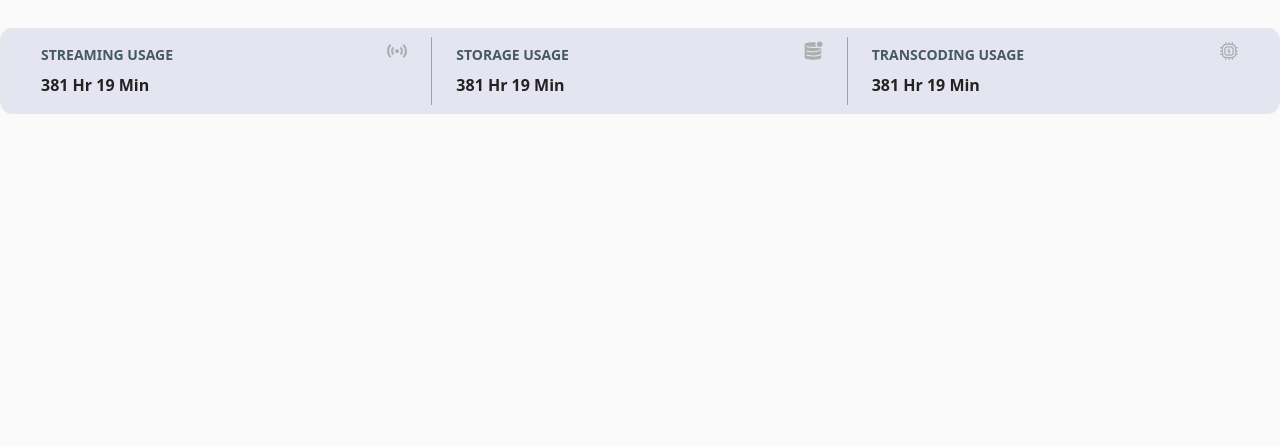
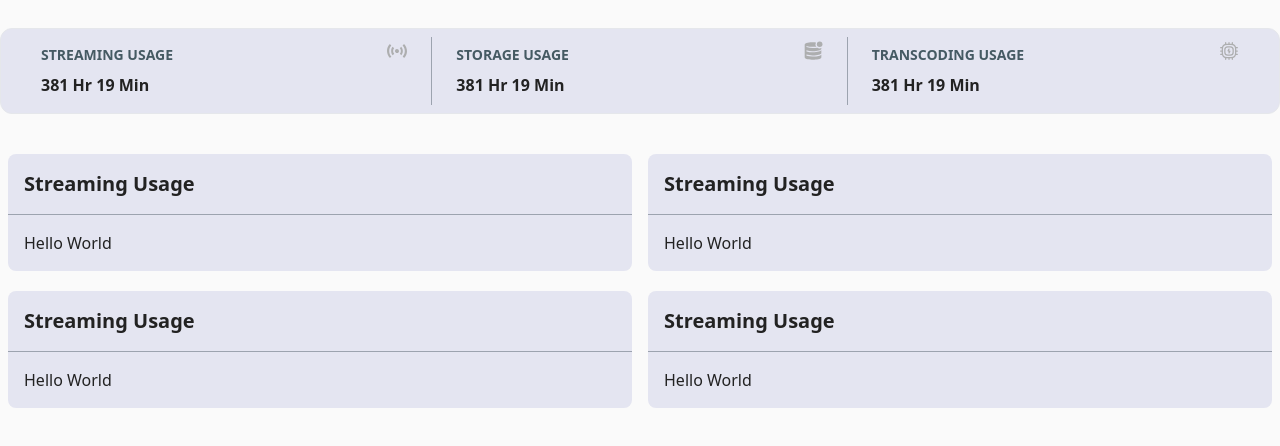
Before and after one commit to MFQuraishi/gumlet-dashboard, a Next.js app: page / in a window 1280 px wide. Shown: the top 446 px of the page. Built offline with nearby package versions, Linux system fonts and the light colour scheme.

Commit message:
base setup for visualisers

```diff
--- a/src/app/page.tsx
+++ b/src/app/page.tsx
@@ -1,6 +1,7 @@
 import Text from '@/componentLibrary/darkSupportedFont'
 import AggregatedCard from "@/componentLibrary/aggregatedCard"
 import Image from 'next/image'
+import VisualiserContainer from '@/componentLibrary/visualiserContainer'
 
 export default function Home() {
   return (
@@ -24,6 +25,37 @@ export default function Home() {
           imageSrc={"/processor.svg"}
         />
       </div>
+
+      <div className='py-2 mt-5 flex flex-row flex-wrap'>
+        <VisualiserContainer
+          title='Streaming Usage'
+        >
+          <Text>
+            Hello World
+          </Text>
+        </VisualiserContainer>
+        <VisualiserContainer
+          title='Streaming Usage'
+        >
+          <Text>
+            Hello World
+          </Text>
+        </VisualiserContainer>
+        <VisualiserContainer
+          title='Streaming Usage'
+        >
+          <Text>
+            Hello World
+          </Text>
+        </VisualiserContainer>
+        <VisualiserContainer
+          title='Streaming Usage'
+        >
+          <Text>
+            Hello World
+          </Text>
+        </VisualiserContainer>
+      </div>
     </main>
   )
 }
--- /dev/null
+++ b/src/componentLibrary/visualiserContainer.tsx
@@ -0,0 +1,24 @@
+import Text from "./darkSupportedFont"
+
+export default function VisualiserContainer({
+    title,
+    children
+}: {
+    title: string,
+    children: React.ReactNode
+}) {
+  return (
+    <div className={` w-1/2 px-2 py-2 mt-1`}>
+        <div className="dark:border-gray-900 bg-l-foreground dark:bg-d-foreground rounded-lg">
+            <div className="py-4 px-4 border-solid border-b dark:border-gray-800 border-gray-400">
+                <Text className="text-xl font-bold">
+                    {title}
+                </Text>
+            </div>
+            <div className="py-4 px-4">
+                {children}
+            </div>
+        </div>
+    </div>
+  )
+}
```
